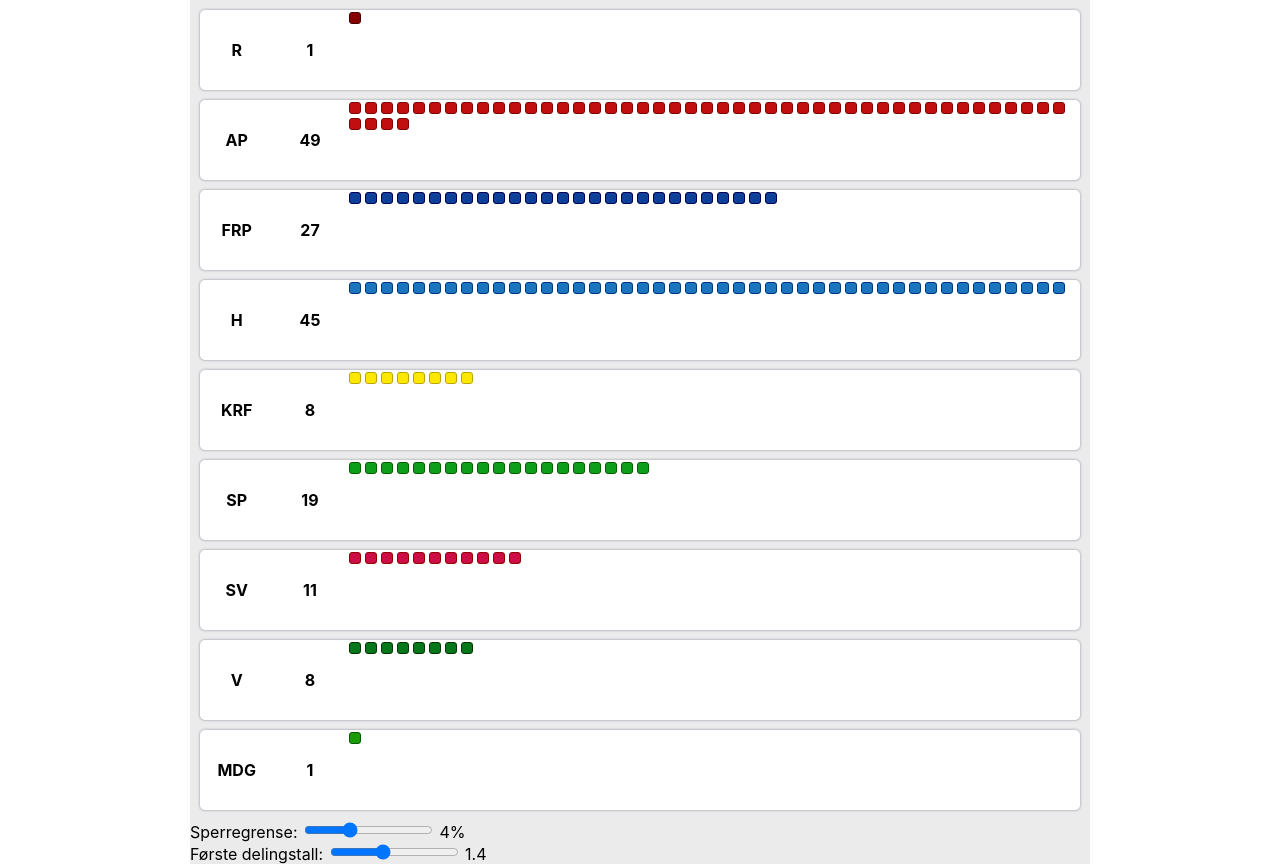
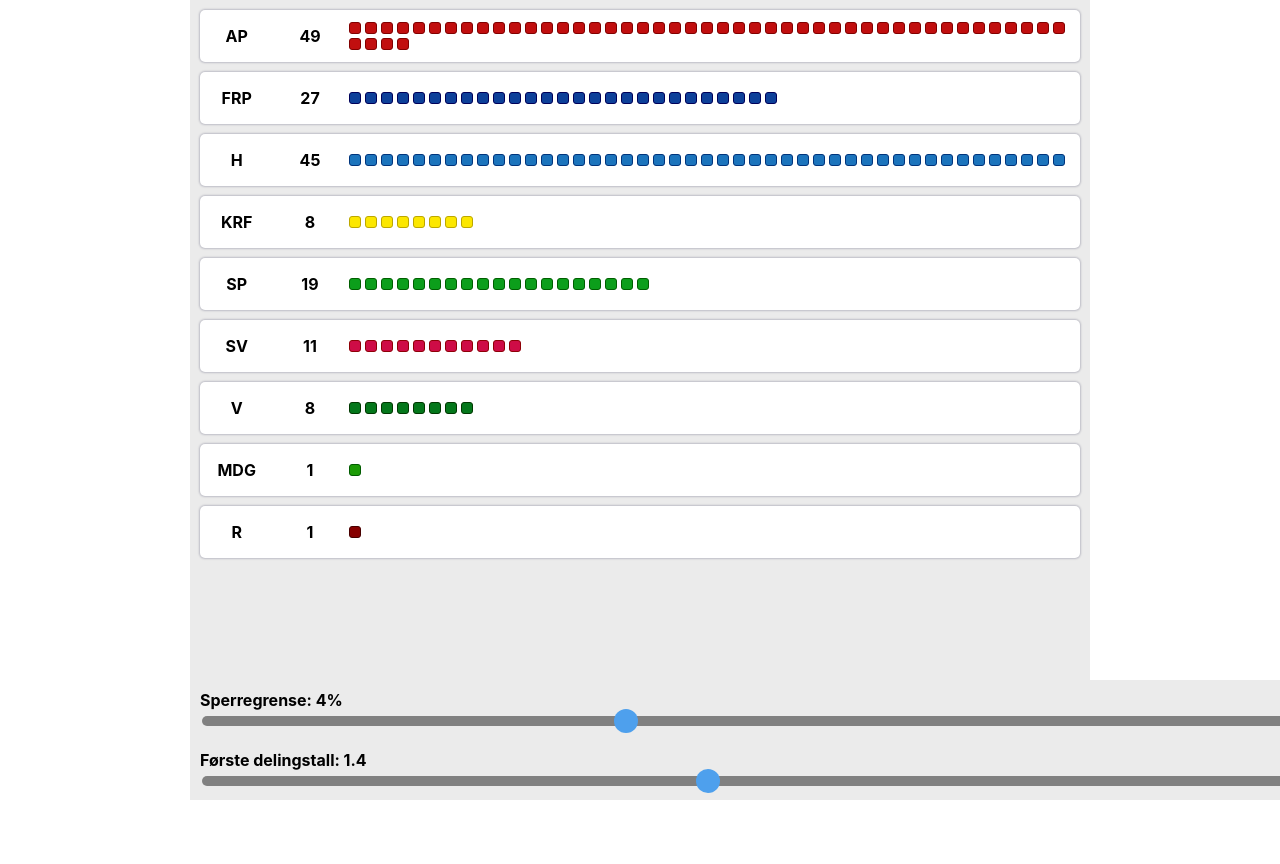
Before and after one commit to SemiGnu/demokrati, a React (Create React App) app: page / in a window 1280 px wide. After the commit the page ends 800 px from the top, so only its background shows below. Built offline with nearby package versions, Linux system fonts and the light colour scheme.

Commit message:
css fiks

```diff
--- a/src/Democracy/Democracy.tsx
+++ b/src/Democracy/Democracy.tsx
@@ -57,6 +57,48 @@ class Democracy extends React.Component<IProps> {
         }
     }
 
+    CONTROL_MAX_HEIGHT = "124px"
+
+    containerCss = css`
+        background-color: #ebebeb;
+        display: flex;
+        flex-flow: column;
+
+    `
+    controlCss = css`
+        max-height:${this.CONTROL_MAX_HEIGHT};
+        position: fixed;
+        background-color: #ebebeb;
+        width: 100%;
+        bottom: 0;
+    `
+    pCss = css`
+        margin: 0;
+        padding: 10px;
+        font-weight: 700;
+        input {
+            -webkit-appearance: none;
+            width: 100%;
+            height: 10px;
+            border-radius: 5px;
+            background: #808080;
+            outline: none;
+            -webkit-transition: .2s;
+            transition: opacity .2s;
+        }
+
+        input::-webkit-slider-thumb {
+            -webkit-appearance: none;
+            appearance: none;
+            width: 24px;
+            height: 24px;
+            border-radius: 12px;
+            background: #4ea0ed;
+            cursor: pointer;
+          }
+
+    `
+
     partiesCss = css`
         padding: 5px;
         display: flex;
@@ -65,15 +107,22 @@ class Democracy extends React.Component<IProps> {
     `
 
     render() {
-        const parties = this.state.parties.filter(p => p.mandates > 0).map((p, i) =>
+        const parties = this.state.parties.filter(p => p.mandates > 0).sort((a, b) => a.index - b.index).map((p, i) =>
             <Party key={i} party={p} />)
 
-        return <div style={{backgroundColor: "#ebebeb"}}>
+        return <div css={this.containerCss}>
             <div css={this.partiesCss} >
                 {parties}
+                <div style={{height: this.CONTROL_MAX_HEIGHT}} ></div>
             </div>
-            Sperregrense: <input type="range" min="0" max="12" value={this.state.bar * 100} onChange={this.barChangedHandler} /> {Math.round(this.state.bar * 100)}%<br />
-            Første delingstall: <input type="range" min="0" max="10" value={Math.round((this.state.divisor - 1) * 10)} onChange={this.divisorChangedHandler} /> {this.state.divisor}<br />
+            <div css={this.controlCss}>
+                <p css={this.pCss}>
+                    Sperregrense: {Math.round(this.state.bar * 100)}%<input type="range" min="0" max="12" value={this.state.bar * 100} onChange={this.barChangedHandler} />
+                </p>
+                <p css={this.pCss}>
+                    Første delingstall: {this.state.divisor} <input type="range" min="0" max="10" value={Math.round((this.state.divisor - 1) * 10)} onChange={this.divisorChangedHandler} />
+                </p>
+            </div>
         </div>
     }
 
@@ -83,7 +132,7 @@ class Democracy extends React.Component<IProps> {
             const indices: { [key: string]: number } = dataset.dimension.PolitParti.category.index
             let party = initParties.find(p => p.name === labels[key])
             if (party) return { ...party, index: indices[key], shadow: getShadow(party.color, 0x40) }
-            return { name: '', index: 0, votes: 0, mandates: 0, shortName: '', color: '', shadow: ''}
+            return { name: '', index: 0, votes: 0, mandates: 0, shortName: '', color: '', shadow: '' }
         })
         return parties
     }
@@ -131,13 +180,11 @@ class Democracy extends React.Component<IProps> {
         let testParties: { party: IParty, mandates: number }[] = []
         const testValid = (tp: any) => {
             if (tp.mandates - tp.party.mandates < 0) {
-                console.log(tp)
                 eligibleParties.splice(eligibleParties.indexOf(tp.party), 1)
                 validLevelling = false
             }
         }
         while (!validLevelling) {
-            console.log(eligibleParties, totalMandates)
             testParties = eligibleParties.map(ep => { return { party: ep, mandates: 0 } })
             totalMandates = eligibleParties.reduce((acc, curr) => acc + curr.mandates, regions.length)
             for (let i = totalMandates; i > 0; i--) {
@@ -233,13 +280,13 @@ const initParties = [
 ]
 
 const getShadow = (color: string, diff: number) => {
-    const r = getDarker(color.slice(1,3), diff)
-    const g = getDarker(color.slice(3,5), diff)
-    const b = getDarker(color.slice(5,7), diff)
+    const r = getDarker(color.slice(1, 3), diff)
+    const g = getDarker(color.slice(3, 5), diff)
+    const b = getDarker(color.slice(5, 7), diff)
     return "#" + r + g + b
 }
 
-const getDarker = (color: string, diff:number) => {
+const getDarker = (color: string, diff: number) => {
     let c = parseInt(color, 16) - diff
     if (c < 0) c = 0
     const t = c.toString(16)
--- a/src/Democracy/Party/Party.tsx
+++ b/src/Democracy/Party/Party.tsx
@@ -34,7 +34,7 @@ interface IProps {
 // `
 const containerCss = css`
     height:100%;
-    padding 5px;
+    // padding 5px;
     margin: 5px;
     box-shadow: 0 0 2px 1px rgba(0,0,50,0.2);
     // border: 1px solid #888;
@@ -54,14 +54,14 @@ const pCss = css`
 `
 const dotBoxCss = css`
     width: 100%;
-    height: 80px;
+    height: 100%;
     display: flex;
     flex-flow: row;
     flex-wrap: wrap;
     justify-content: flex-start;
     align-content: flex-start;
     align-items:center;
-    flex-grow:8;
+    flex-grow:7;
     flex-basis:100%;
 `
 
```
